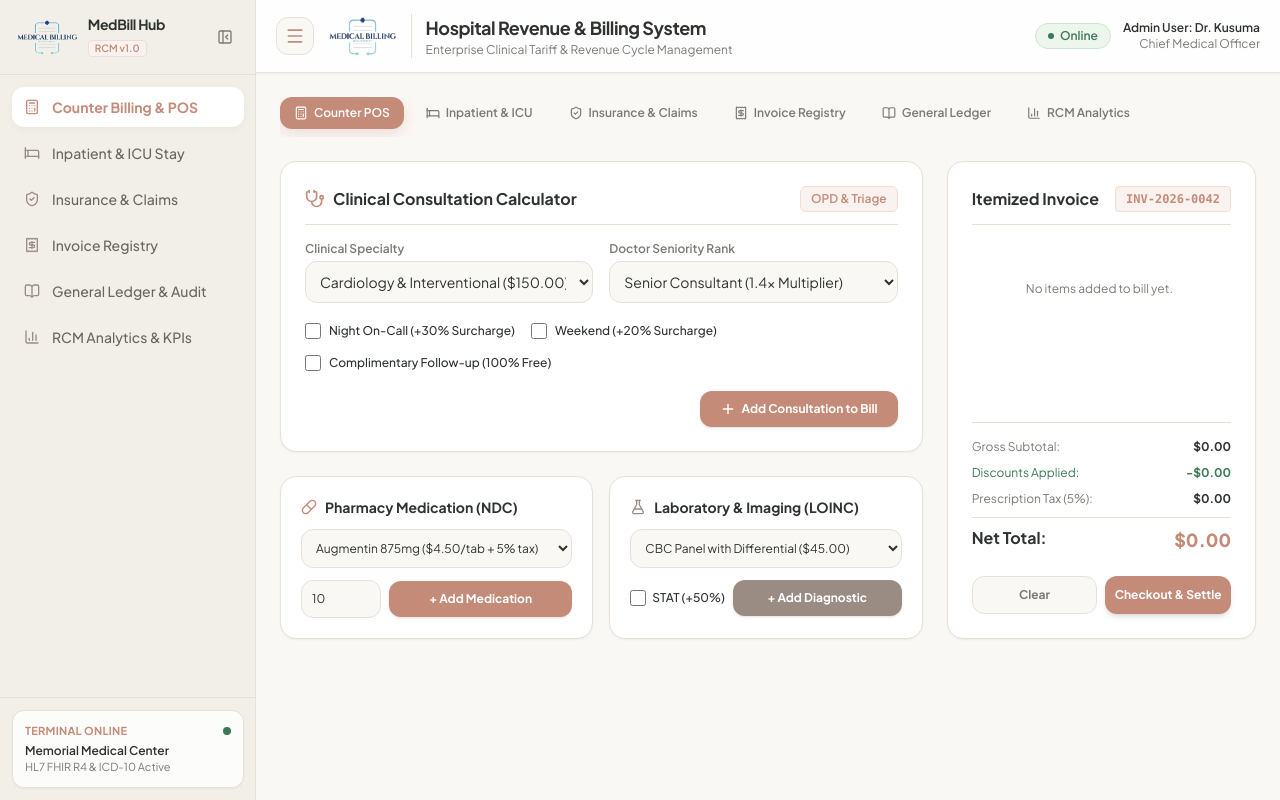
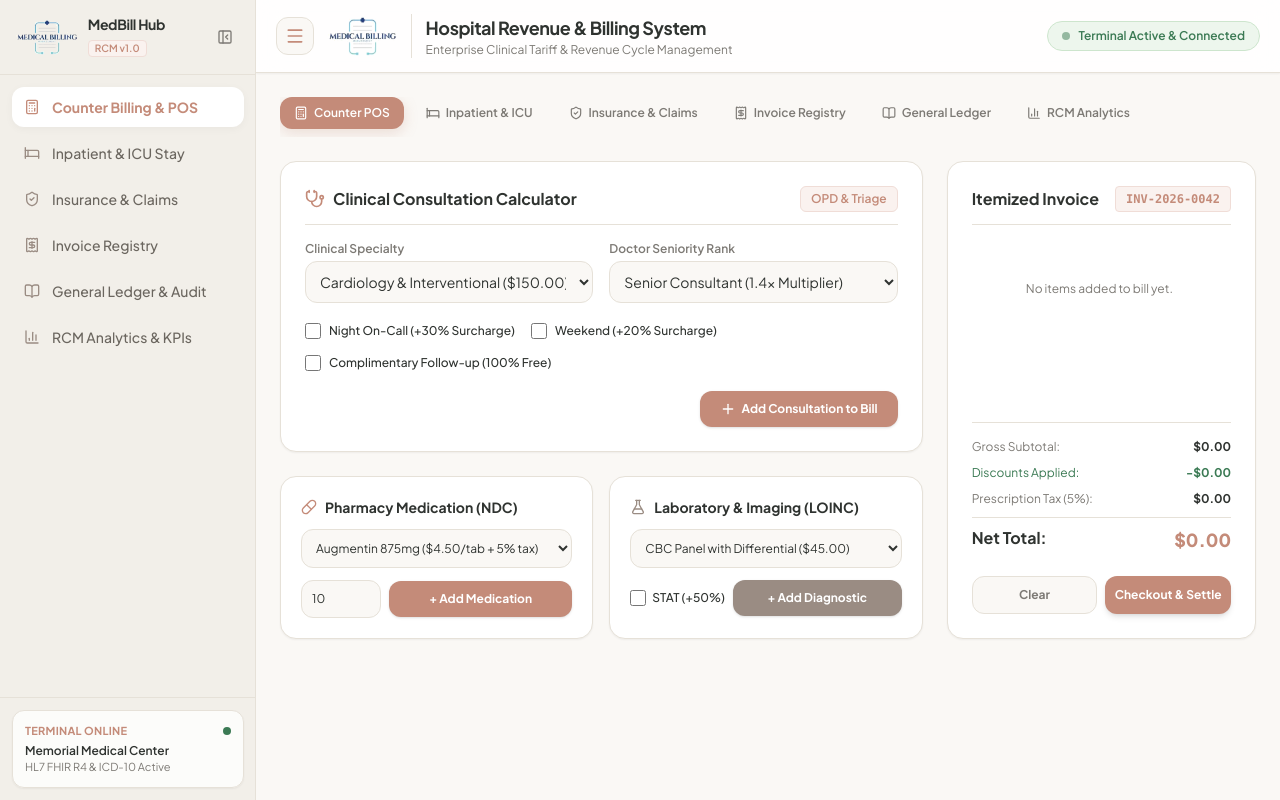
Before and after one commit to Kusuma-Podili/hospital-billing-system, a website: page medbill/web/static/index.html in a window 1280 px wide. Drawn offline with nearby package versions, Linux system fonts and the light colour scheme.

Commit message:
chore(ui): remove admin user header badge for public dashboard view

```diff
--- a/medbill/web/static/index.html
+++ b/medbill/web/static/index.html
@@ -168,13 +168,9 @@
 
       <!-- Header Right Status Pills -->
       <div class="flex items-center space-x-3">
-        <span class="inline-flex items-center px-3 py-1 rounded-full text-xs font-semibold bg-[#EDF6ED] text-[#3B7A54] border border-[#CDE5CD]">
-          <span class="w-1.5 h-1.5 rounded-full bg-[#3B7A54] mr-1.5"></span> Online
+        <span class="inline-flex items-center px-3.5 py-1.5 rounded-full text-xs font-semibold bg-[#EDF6ED] text-[#3B7A54] border border-[#CDE5CD]">
+          <span class="w-2 h-2 rounded-full bg-[#3B7A54] mr-2 animate-pulse"></span> Terminal Active & Connected
         </span>
-        <div class="hidden sm:block text-right text-xs">
-          <p class="font-semibold text-[#2F3330]">Admin User: Dr. Kusuma</p>
-          <p class="text-[#7D7A75]">Chief Medical Officer</p>
-        </div>
       </div>
     </header>
 
```
